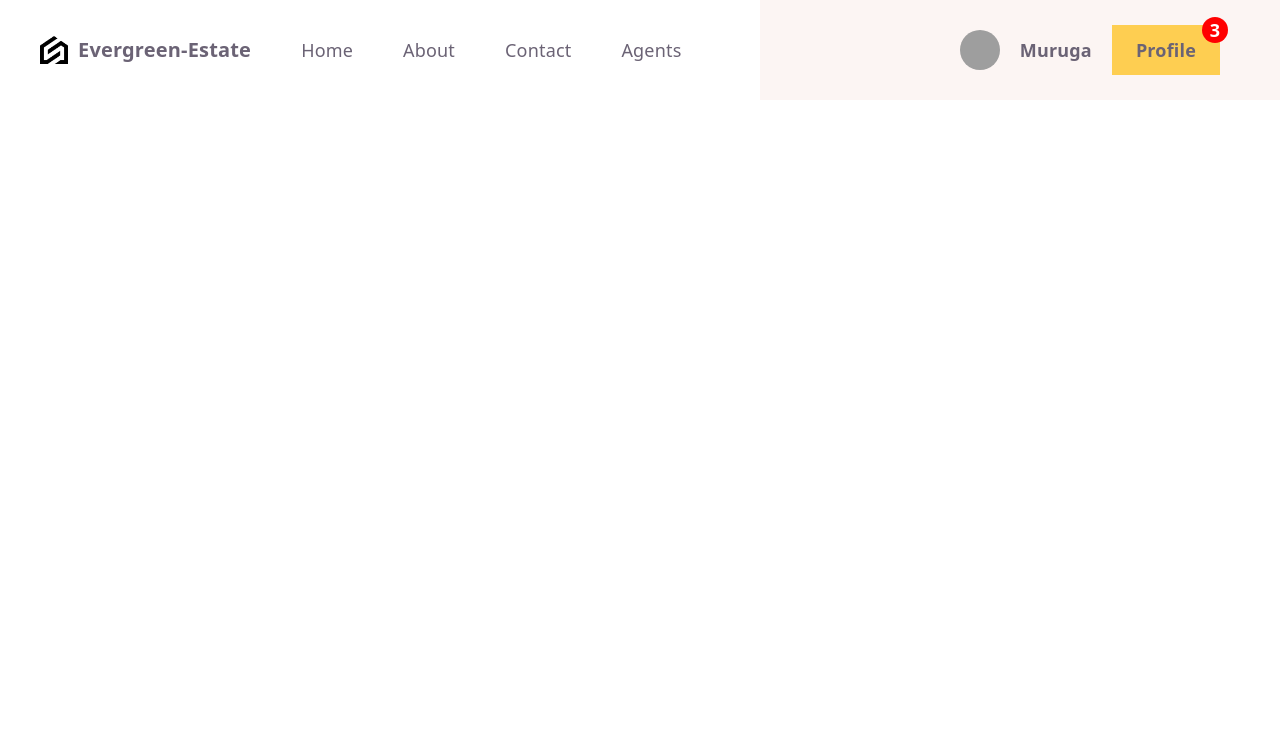
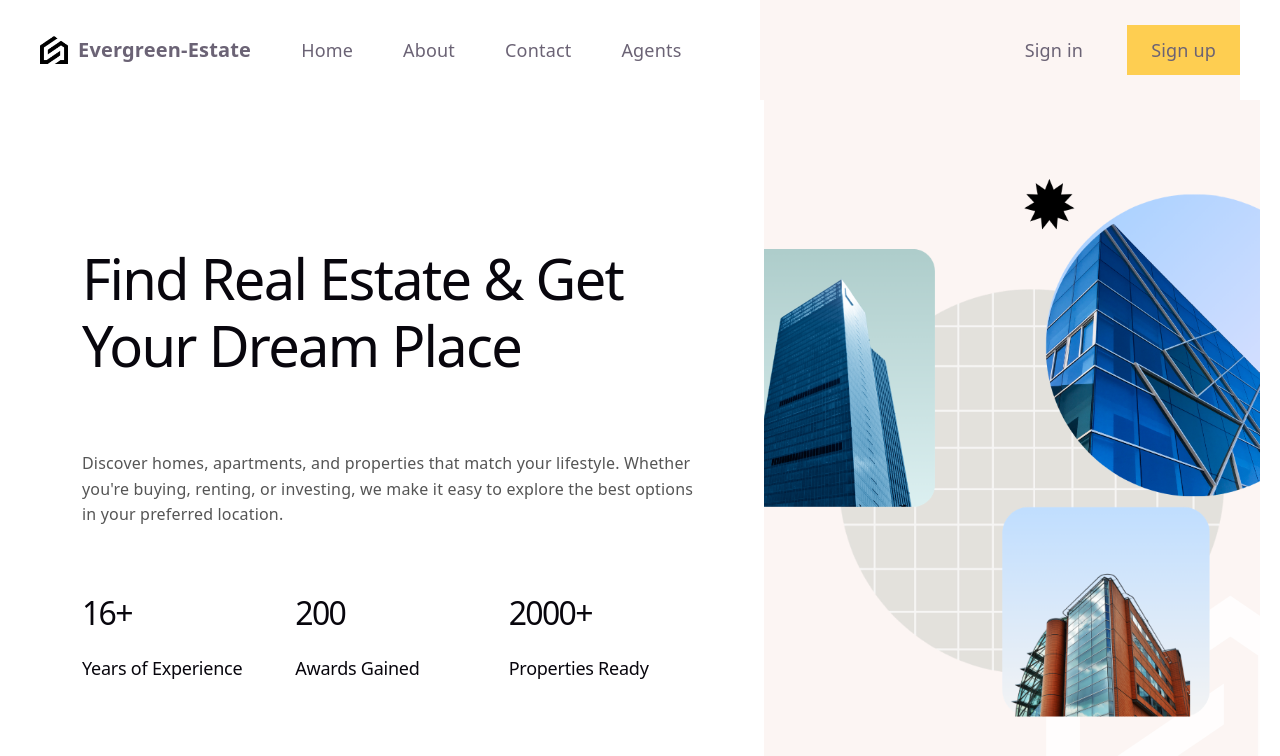
Before and after one commit to Abhinavkrishna-b/Evergreen-Estates, a React app in the folder frontend/: page / in a window 1280 px wide. Shown: the top 756 px of the page. Built offline with nearby package versions, Linux system fonts and the light colour scheme; grey boxes are pictures that could not be loaded; the HTML template or start-up script is replaced by a standard one.

Commit message:
HomePage designed

```diff
--- a/frontend/src/App.css
+++ b/frontend/src/App.css
@@ -1,184 +1,24 @@
-.counter {
-  font-size: 16px;
-  padding: 5px 10px;
-  border-radius: 5px;
-  color: var(--accent);
-  background: var(--accent-bg);
-  border: 2px solid transparent;
-  transition: border-color 0.3s;
-  margin-bottom: 24px;
 
-  &:hover {
-    border-color: var(--accent-border);
-  }
-  &:focus-visible {
-    outline: 2px solid var(--accent);
-    outline-offset: 2px;
-  }
+
+* {
+  margin: 0;
+  padding: 0;
+  box-sizing: border-box;
 }
 
-.hero {
-  position: relative;
-
-  .base,
-  .framework,
-  .vite {
-    inset-inline: 0;
-    margin: 0 auto;
-  }
-
-  .base {
-    width: 170px;
-    position: relative;
-    z-index: 0;
-  }
-
-  .framework,
-  .vite {
-    position: absolute;
-  }
-
-  .framework {
-    z-index: 1;
-    top: 34px;
-    height: 28px;
-    transform: perspective(2000px) rotateZ(300deg) rotateX(44deg) rotateY(39deg)
-      scale(1.4);
-  }
-
-  .vite {
-    z-index: 0;
-    top: 107px;
-    height: 26px;
-    width: auto;
-    transform: perspective(2000px) rotateZ(300deg) rotateX(40deg) rotateY(39deg)
-      scale(0.8);
-  }
+.app {
+  min-height: 100vh;
+  display: flex;
+  flex-direction: column;
+  padding: 0 20px;
 }
 
-#center {
-  display: flex;
-  flex-direction: column;
-  gap: 25px;
-  place-content: center;
-  place-items: center;
-  flex-grow: 1;
-
-  @media (max-width: 1024px) {
-    padding: 32px 20px 24px;
-    gap: 18px;
-  }
+.navbar {
+  height: 100px;
+  flex-shrink: 0;
 }
 
-#next-steps {
+.content {
+  flex: 1;
   display: flex;
-  border-top: 1px solid var(--border);
-  text-align: left;
-
-  & > div {
-    flex: 1 1 0;
-    padding: 32px;
-    @media (max-width: 1024px) {
-      padding: 24px 20px;
-    }
-  }
-
-  .icon {
-    margin-bottom: 16px;
-    width: 22px;
-    height: 22px;
-  }
-
-  @media (max-width: 1024px) {
-    flex-direction: column;
-    text-align: center;
-  }
 }
-
-#docs {
-  border-right: 1px solid var(--border);
-
-  @media (max-width: 1024px) {
-    border-right: none;
-    border-bottom: 1px solid var(--border);
-  }
-}
-
-#next-steps ul {
-  list-style: none;
-  padding: 0;
-  display: flex;
-  gap: 8px;
-  margin: 32px 0 0;
-
-  .logo {
-    height: 18px;
-  }
-
-  a {
-    color: var(--text-h);
-    font-size: 16px;
-    border-radius: 6px;
-    background: var(--social-bg);
-    display: flex;
-    padding: 6px 12px;
-    align-items: center;
-    gap: 8px;
-    text-decoration: none;
-    transition: box-shadow 0.3s;
-
-    &:hover {
-      box-shadow: var(--shadow);
-    }
-    .button-icon {
-      height: 18px;
-      width: 18px;
-    }
-  }
-
-  @media (max-width: 1024px) {
-    margin-top: 20px;
-    flex-wrap: wrap;
-    justify-content: center;
-
-    li {
-      flex: 1 1 calc(50% - 8px);
-    }
-
-    a {
-      width: 100%;
-      justify-content: center;
-      box-sizing: border-box;
-    }
-  }
-}
-
-#spacer {
-  height: 88px;
-  border-top: 1px solid var(--border);
-  @media (max-width: 1024px) {
-    height: 48px;
-  }
-}
-
-.ticks {
-  position: relative;
-  width: 100%;
-
-  &::before,
-  &::after {
-    content: '';
-    position: absolute;
-    top: -4.5px;
-    border: 5px solid transparent;
-  }
-
-  &::before {
-    left: 0;
-    border-left-color: var(--border);
-  }
-  &::after {
-    right: 0;
-    border-right-color: var(--border);
-  }
-}
--- a/frontend/src/App.jsx
+++ b/frontend/src/App.jsx
@@ -1,10 +1,17 @@
 import './App.css'
 import Navbar from './components/Navbar/Navbar';
+import HomePage from './routes/Homepage/Homepage';
 
 function App() {
 	return (
 		<div className = "app">
-			<Navbar />
+			<div className="navbar">
+				<Navbar />
+			</div>
+
+			<div className="content">
+				<HomePage />
+			</div>
 		</div>
 	)
 }
--- a/frontend/src/components/Navbar.css
+++ b/frontend/src/components/Navbar.css
@@ -1,20 +1,20 @@
-/* RESET (removes default browser spacing) */
+
 * {
   margin: 0;
   padding: 0;
   box-sizing: border-box;
 }
 
-/* NAVBAR */
 nav {
   width: 100%;
   height: 100px;
   display: flex;
   justify-content: space-between;
   align-items: center;
+
+  padding: 0 20px;
 }
 
-/* LINKS */
 nav a {
   transition: all 0.4s ease;
   text-decoration: none;
@@ -25,16 +25,13 @@ nav a:hover {
   transform: scale(1.05);
 }
 
-/* LEFT SECTION */
 .left {
   flex: 3;
   display: flex;
   align-items: center;
   gap: 50px;
-  padding-left: 40px;
 }
 
-/* LOGO */
 .logo {
   font-weight: bold;
   font-size: 20px;
@@ -47,7 +44,6 @@ nav a:hover {
   width: 28px;
 }
 
-/* RIGHT SECTION */
 .right {
   flex: 2;
   display: flex;
@@ -55,16 +51,14 @@ nav a:hover {
   justify-content: flex-end;
   background-color: #fcf5f3;
   height: 100%;
-  padding-right: 40px;
+  min-width: 0;
 }
 
-/* RIGHT LINKS */
 .right a {
   padding: 12px 24px;
-  margin: 20px;
+  margin-left: 20px;
 }
 
-/* USER */
 .user {
   display: flex;
   align-items: center;
@@ -79,7 +73,6 @@ nav a:hover {
   margin-right: 20px;
 }
 
-/* PROFILE BUTTON */
 .profile {
   padding: 12px 24px;
   background-color: #fece51;
@@ -87,7 +80,6 @@ nav a:hover {
   position: relative;
 }
 
-/* NOTIFICATION BADGE */
 .notification {
   position: absolute;
   top: -8px;
@@ -102,12 +94,10 @@ nav a:hover {
   justify-content: center;
 }
 
-/* REGISTER BUTTON */
 .register {
   background-color: #fece51;
 }
 
-/* MENU ICON */
 .menuIcon {
   display: none;
   z-index: 999;
@@ -119,7 +109,6 @@ nav a:hover {
   cursor: pointer;
 }
 
-/* MOBILE MENU */
 .menu {
   position: fixed;
   top: 0;
@@ -140,7 +129,6 @@ nav a:hover {
   right: 0;
 }
 
-/* RESPONSIVE */
 @media (max-width: 768px) {
   nav a {
     display: none;
--- a/frontend/src/components/Navbar/Navbar.jsx
+++ b/frontend/src/components/Navbar/Navbar.jsx
@@ -8,7 +8,7 @@ function Navbar() {
     <nav>
       <div className="left">
         <a href="/" className="logo">
-          <img src="../../../public/logo.png" alt="logo" />
+          <img src="/logo.png" alt="logo" />
           <span>Evergreen-Estate</span>
         </a>
         <a href="/">Home</a>
@@ -18,22 +18,14 @@ function Navbar() {
       </div>
 
       <div className="right">
-        <div className="user">
-          <img
-            src="https://images.pexels.com/photos/91227/pexels-photo-91227.jpeg?auto=compress&cs=tinysrgb&w=1260&h=750&dpr=2"
-            alt="user"
-          />
-          <span>Muruga</span>
-
-          <a href="/profile" className="profile">
-            <div className="notification">3</div>
-            <span>Profile</span>
-          </a>
-        </div>
+        <a href="/">Sign in</a>
+        <a href="/" className="register">
+          Sign up
+        </a>
 
         <div className="menuIcon">
           <img
-            src="../../../public/menu.png"
+            src="/menu.png"
             alt="menu"
             onClick={() => setOpen(!open)}
           />
--- /dev/null
+++ b/frontend/src/routes/Homepage/Homepage.css
@@ -0,0 +1,139 @@
+
+
+* {
+  margin: 0;
+  padding: 0;
+  box-sizing: border-box;
+}
+
+.homePage {
+  display: flex;
+  min-height: calc(100vh - 100px);
+  width: 100%;
+  align-items: stretch;
+}
+
+.textContainer {
+  flex: 3;
+  display: flex;
+}
+
+.wrapper {
+  width: 100%;
+  max-width: 700px;
+  padding: 40px;
+  margin: auto;
+  display: flex;
+  flex-direction: column;
+  gap: 40px;
+}
+
+.title {
+  font-size: 56px;
+  line-height: 1.2;
+}
+
+.wrapper p {
+  font-size: 16px;
+  line-height: 1.6;
+  color: #555;
+}
+
+.boxes {
+  display: flex;
+  justify-content: space-between;
+  gap: 20px;
+}
+
+.box {
+  flex: 1;
+}
+
+.box h1 {
+  font-size: 32px;
+}
+
+.box h2 {
+  font-size: 18px;
+  font-weight: 400;
+}
+
+.imgContainer {
+  flex: 2;
+  background-color: #fcf5f3;
+  position: relative;
+  display: flex;
+  align-items: center;
+  justify-content: center;
+  overflow: hidden;
+  min-width: 0
+}
+
+.imgContainer img {
+  width: 100%;
+  height: 100%;
+  object-fit: cover;
+}
+
+@media (max-width: 1200px) {
+  .title {
+    font-size: 44px;
+  }
+
+  .wrapper {
+    padding: 30px;
+  }
+}
+
+/* Tablets */
+@media (max-width: 992px) {
+  .homePage {
+    flex-direction: column;
+  }
+
+  .imgContainer {
+    display: none;
+  }
+
+  .wrapper {
+    max-width: 100%;
+    padding: 20px;
+  }
+
+  .title {
+    font-size: 36px;
+  }
+
+  .boxes {
+    justify-content: space-between;
+  }
+}
+
+@media (max-width: 768px) {
+  .wrapper {
+    gap: 25px;
+  }
+
+  .title {
+    font-size: 28px;
+  }
+
+  .wrapper p {
+    font-size: 14px;
+  }
+
+  .boxes {
+    display: none;
+  }
+}
+
+/* Small mobile */
+@media (max-width: 480px) {
+  .title {
+    font-size: 24px;
+  }
+
+  .wrapper {
+    padding: 15px;
+  }
+}
--- /dev/null
+++ b/frontend/src/routes/Homepage/Homepage.jsx
@@ -0,0 +1,42 @@
+import "./Homepage.css";
+
+function HomePage() {
+  return (
+    <div className="homePage">
+      <div className="textContainer">
+        <div className="wrapper">
+          <h1 className="title">Find Real Estate & Get Your Dream Place</h1>
+
+          <p>
+            Discover homes, apartments, and properties that match your lifestyle.
+            Whether you're buying, renting, or investing, we make it easy to
+            explore the best options in your preferred location.
+          </p>
+
+           {/* <SearchBar />  */}
+
+          <div className="boxes">
+            <div className="box">
+              <h1>16+</h1>
+              <h2>Years of Experience</h2>
+            </div>
+            <div className="box">
+              <h1>200</h1>
+              <h2>Awards Gained</h2>
+            </div>
+            <div className="box">
+              <h1>2000+</h1>
+              <h2>Properties Ready</h2>
+            </div>
+          </div>
+        </div>
+      </div>
+
+      <div className="imgContainer">
+        <img src="/bg.png" alt="background" />
+      </div>
+    </div>
+  );
+}
+
+export default HomePage;
```
Also changed, not shown: frontend/public/bg.png (added).
